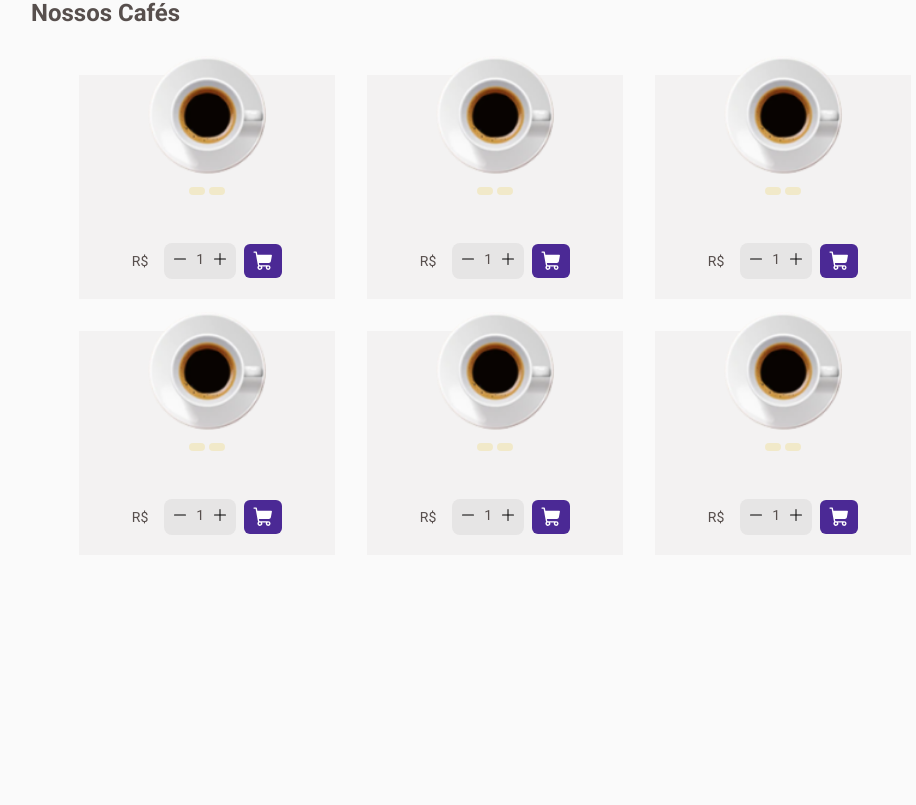
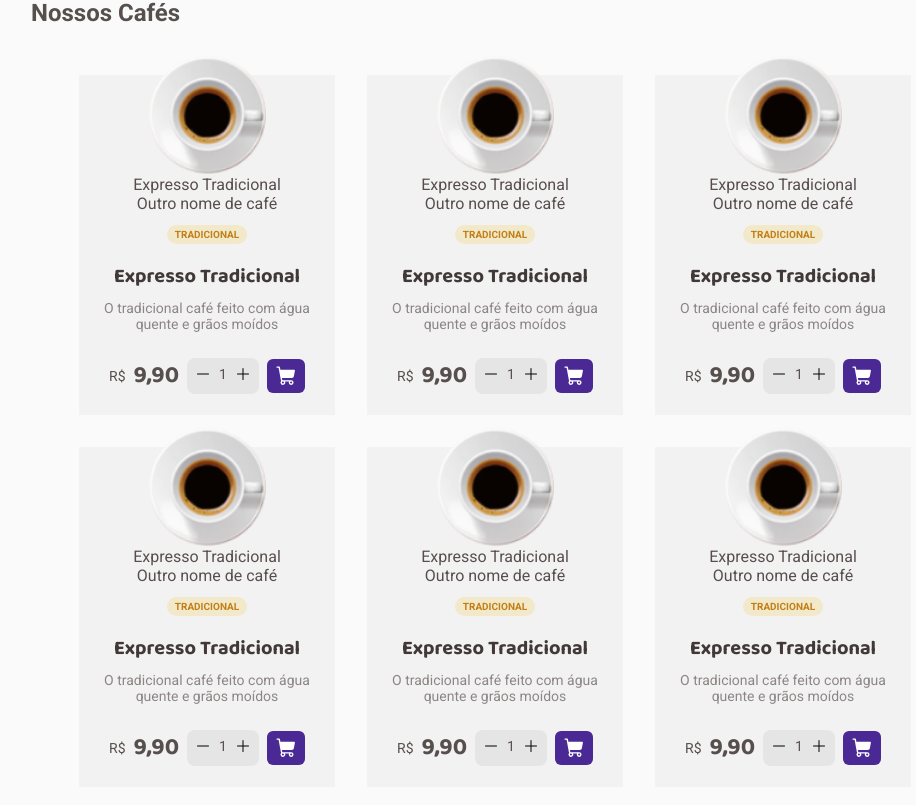
Before and after one commit to caiolemedev/Rocketseat_Desafios_CoffeDelivery, a React (Vite) app in the folder CoffeeDelivery/: page / in a window 1280 px wide. Shown: the part 753-1558 px from the top of the page, without its empty margins (129-1045 px from the left). Before the commit the page ends 1388 px from the top, so only its background shows below. Built offline with nearby package versions, Linux system fonts and the light colour scheme.

Commit message:
creating card map logic
creating card map logic

```diff
--- a/CoffeeDelivery/src/pages/Home/components/CoffeeCard/coffeetypes.ts
+++ b/CoffeeDelivery/src/pages/Home/components/CoffeeCard/coffeetypes.ts
@@ -6,14 +6,10 @@ export interface CoffeeInfo {
   CoffeePrice: string;
 }
 
-const CoffeeTypes: CoffeeInfo[] = [{
-  CoffeeName: 'Expresso Tradicional',
-  CoffeeImg: '../../../../assets/expresso.png',
-  CoffeeType: ['TRADICIONAL'],
-  CoffeeDescription: 'O tradicional café feito com água quente e grãos moídos',
-  CoffeePrice: '9,90',
-}]
-
-export function getCoffee(coffeeType: string) {
-  if (coffeeType == 'expresso') return CoffeeTypes[1]
+export enum CoffeeTypesExpresso {
+  NAME = 'Expresso Tradicional',
+  IMG = '../../../../assets/expresso.png',
+  TYPE1 = ['TRADICIONAL'],
+  DESCRIPTION = 'O tradicional café feito com água quente e grãos moídos',
+  PRICE = '9,90',
 }
--- a/CoffeeDelivery/src/pages/Home/components/CoffeeCard/index.tsx
+++ b/CoffeeDelivery/src/pages/Home/components/CoffeeCard/index.tsx
@@ -10,7 +10,7 @@ export interface CoffeeInfo {
   CoffeeType: string[];
   CoffeeName: string;
   CoffeeDescription: string;
-  CoffeePrice: number;
+  CoffeePrice: string;
 }
 
 export function CoffeeCard() {
@@ -32,15 +32,35 @@ export function CoffeeCard() {
     }
   }
 
-  const CoffeeTypesExpresso = require('./coffeetypes')
+  const coffeeTypes: CoffeeInfo[] = [{
+    CoffeeName: 'Expresso Tradicional',
+    CoffeeImg: '../../../../assets/expresso.png',
+    CoffeeType: ['TRADICIONAL'],
+    CoffeeDescription: 'O tradicional café feito com água quente e grãos moídos',
+    CoffeePrice: '9,90',
+  },{
+    CoffeeName: 'Outro nome de café',
+    CoffeeImg: '../../../../assets/expresso.png',
+    CoffeeType: ['TRADICIONAL'],
+    CoffeeDescription: 'O tradicional café feito com água quente e grãos moídos',
+    CoffeePrice: '9,90',
+  }
+]
+
+  function getCoffee(coffeeType: string) {
+    if (coffeeType == 'expresso') return coffeeTypes[1]
+  }
 
   return (
     <CoffeeContainer>
       <img src={expresso} alt="expresso" />
+
+      {coffeeTypes.map((coffee) => {return (<div>{coffee.CoffeeName}</div>)})}
+
       <CoffeeTypeContainer>
         <span className='CoffeeType'>{CoffeeTypesExpresso.TYPE1}</span>
-        <span className='CoffeeType'>{CoffeeTypesExpresso.TYPE2}</span>
       </CoffeeTypeContainer>
+
       <p className='CoffeeName'>{CoffeeTypesExpresso.NAME}</p>
       <p className='CoffeeDescription'>{CoffeeTypesExpresso.DESCRIPTION}</p>
 
@@ -64,6 +84,7 @@ export function CoffeeCard() {
         </CoffeeCart>
       </CoffeeButtonContainer>
 
+
     </CoffeeContainer>
   )
 }
```
